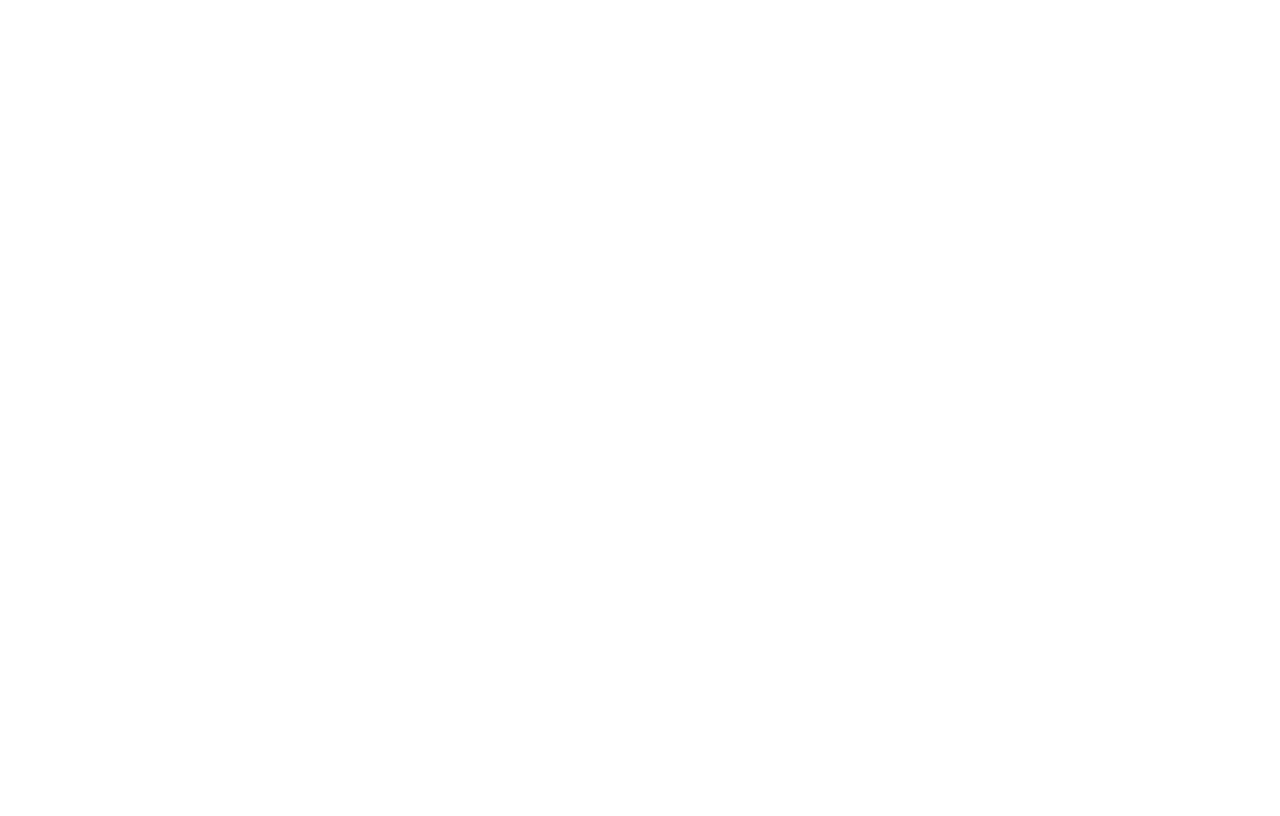
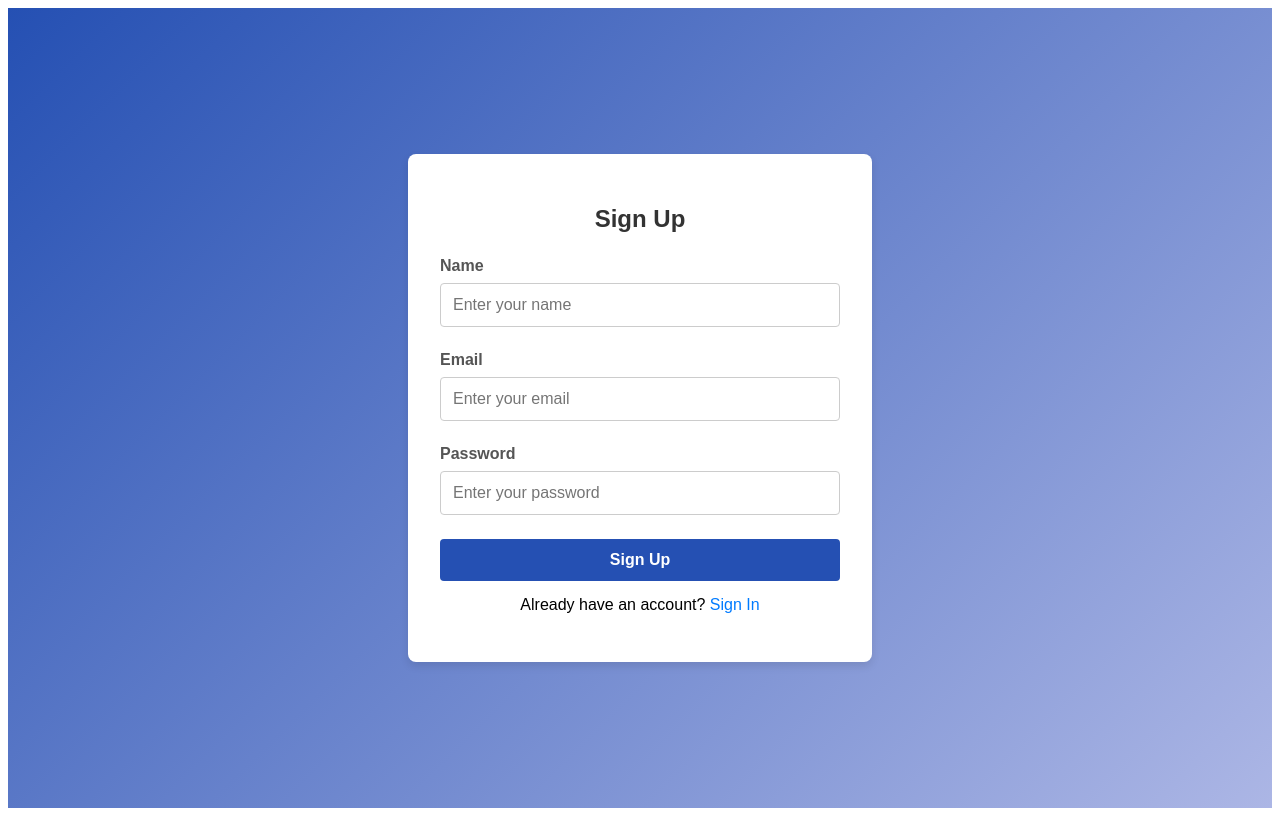
Before and after one commit to OCR-IDSCANNER/front-ocr, an Angular app: page /signup in a window 1280 px wide. Before the commit this address led to /. Built offline with nearby package versions, Linux system fonts and the light colour scheme.

Commit message:
front sign up and change file upload

```diff
--- a/package.json
+++ b/package.json
@@ -17,7 +17,7 @@
     "@angular/forms": "^19.0.0",
     "@angular/platform-browser": "^19.0.0",
     "@angular/platform-browser-dynamic": "^19.0.0",
-    "@angular/router": "^19.0.0",
+    "@angular/router": "^19.0.5",
     "rxjs": "~7.8.0",
     "tslib": "^2.3.0",
     "zone.js": "~0.15.0"
--- a/src/app/components/file-upload/file-upload.component.css
+++ b/src/app/components/file-upload/file-upload.component.css
@@ -91,13 +91,15 @@
   display: flex; /* Enables flexbox */
   justify-content: left; /* Centers the form horizontally */
   align-items: left; /* Centers the form vertically */
-  height: 70vh; /* Makes the container fill the viewport height */
-  margin: 0 auto; /* Center horizontally */
-  padding: 20px;
-  border: 2px solid #ccc;
-  border-radius: 10px;
-  background-color: #fff;
-  box-shadow: 0 4px 8px rgba(0, 0, 0, 0.1);
+  padding: 30px; /* Ajoute plus d'espace interne */
+  border: 2px solid #ccc; /* Bordure plus épaisse */
+  border-radius: 10px; /* Coins légèrement arrondis */
+  width: 90%; /* Augmente la largeur du conteneur */
+  max-width: 1200px; /* Limite la largeur maximale */
+  margin: 30px auto; /* Centrer le conteneur sur la page */
+  box-shadow: 0 4px 8px rgba(0, 0, 0, 0.1); /* Effet d'ombre pour une meilleure visibilité */
+  background-color: #f9f9f9;
+
 }
 
 .form-group {
--- a/src/app/components/file-upload/file-upload.component.ts
+++ b/src/app/components/file-upload/file-upload.component.ts
@@ -1,96 +1,93 @@
 import { Component } from '@angular/core';
-import { CommonModule } from '@angular/common';
-import { FormsModule } from '@angular/forms';
-import { HttpClient, HttpClientModule } from '@angular/common/http';
+import { CommonModule } from '@angular/common'; // Import de CommonModule nécessaire pour *ngIf
+import { FormsModule } from '@angular/forms'; // Import FormsModule
 
 @Component({
   selector: 'app-file-upload',
   standalone: true,
-  imports: [CommonModule, FormsModule,HttpClientModule],
+  imports: [CommonModule,FormsModule], // Importer CommonModule pour les directives comme *ngIf
   templateUrl: './file-upload.component.html',
   styleUrls: ['./file-upload.component.css'],
 })
 export class FileUploadComponent {
+  fileUrl: string = ''; // Déclaration pour ngModel
+
   selectedImage: string | ArrayBuffer | null = null;
-  imageFile: File | null = null;
-  apiResponse: any = {};
 
-  studentName: string = '';
-  schoolYear: string = '';
-  studentLevel: string = '';
-  schoolAdress: string = '';
-  idCode: string = '';
+    // Form data properties
+    carteType: string = '';
+    studentName: string = '';
+    schoolYear: string = '';
+    studentLevel: string = '';
+    idCode: string = '';
+    schoolName: string = '';
 
-  constructor(private http: HttpClient) {}
-
+  // Méthode pour gérer la sélection de fichier
   onFileSelect(event: Event): void {
     const input = event.target as HTMLInputElement;
     if (input.files && input.files.length > 0) {
-      this.imageFile = input.files[0];
+      const file = input.files[0];
       const reader = new FileReader();
 
       reader.onload = () => {
-        this.selectedImage = reader.result;
+        this.selectedImage = reader.result; // Contient l'URL de l'image en base64
       };
 
-      reader.readAsDataURL(this.imageFile);
+      reader.readAsDataURL(file); // Charge le fichier comme URL base64
     }
   }
 
-  onSubmit(): void {
-    if (!this.imageFile) {
-      console.error('No image selected!');
-      return;
-    }
-
-    const formData = new FormData();
-    formData.append('image', this.imageFile);
-
-    this.http.post('http://localhost:8180/ocr', formData).subscribe({
-      next: (response) => {
-        console.log('API Response:', response);
-        this.apiResponse = response;
-
-        this.studentName = this.apiResponse?.nom_etudiant || '';
-        this.schoolYear = this.apiResponse?.annee_unv || '';
-        this.studentLevel = this.apiResponse?.niveau || '';
-        this.schoolAdress = this.apiResponse?.text || '';
-      },
-      error: (error) => {
-        console.error('Error:', error);
-      },
-    });
+  // Méthode pour réinitialiser la sélection
+  clearSelection(): void {
+    this.selectedImage = null;
+    this.fileUrl = ''; // Réinitialise également l'URL manuelle si nécessaire
+  }
+  onFormSubmit(): void {
+    console.log('Form Submitted:');
+    console.log('Carte Type:', this.carteType);
+    console.log('Student Name:', this.studentName);
+    console.log('Year of School:', this.schoolYear);
+    console.log('Student Level:', this.studentLevel);
+    console.log('ID Code:', this.idCode);
+    console.log('School Name:', this.schoolName);
   }
 
-  clearSelection(): void {
-    this.selectedImage = null;
-    this.imageFile = null;
-    this.apiResponse = null;
+  // Méthode pour gérer le submit
+  onSubmit(): void {
+    console.log('Image submitted:', this.selectedImage);
+    // Logique de traitement après soumission
   }
 
   onDragOver(event: DragEvent): void {
-    event.preventDefault();
+    event.preventDefault(); // Empêche le comportement par défaut (comme l'ouverture du fichier dans le navigateur)
+    event.stopPropagation();
+    console.log('Drag over event detected');
   }
 
   onDragLeave(event: DragEvent): void {
     event.preventDefault();
+    event.stopPropagation();
+    console.log('Drag leave event detected');
   }
 
   onDrop(event: DragEvent): void {
-    event.preventDefault();
+    event.preventDefault(); // Empêche le comportement par défaut
+    event.stopPropagation();
+
     if (event.dataTransfer && event.dataTransfer.files.length > 0) {
-      this.imageFile = event.dataTransfer.files[0];
+      const file = event.dataTransfer.files[0];
       const reader = new FileReader();
 
       reader.onload = () => {
-        this.selectedImage = reader.result;
+        this.selectedImage = reader.result; // Charge le fichier comme URL base64
       };
 
-      reader.readAsDataURL(this.imageFile);
+      reader.readAsDataURL(file); // Charge le fichier en base64
+      console.log('File dropped:', file.name);
     }
   }
-
   onPaste(event: ClipboardEvent): void {
+    // Vérifiez si l'événement contient des fichiers
     if (event.clipboardData) {
       const items = event.clipboardData.items;
       for (let i = 0; i < items.length; i++) {
@@ -98,17 +95,18 @@
         if (item.type.startsWith('image/')) {
           const file = item.getAsFile();
           if (file) {
-            this.imageFile = file;
             const reader = new FileReader();
 
             reader.onload = () => {
-              this.selectedImage = reader.result;
+              this.selectedImage = reader.result; // Charge l'image comme URL base64
             };
 
             reader.readAsDataURL(file);
+            console.log('Image pasted:', file.name);
           }
         }
       }
     }
   }
+
 }
--- /dev/null
+++ b/src/app/components/signup/signup.component.css
@@ -0,0 +1,87 @@
+/* Container centré */
+.login-container {
+    display: flex;
+    justify-content: center;
+    align-items: center;
+    height: 100vh;
+    background: linear-gradient(135deg, #2550b3, #acb6e5);
+    font-family: Arial, sans-serif;
+  }
+
+  /* Formulaire */
+  .login-form {
+    background: #fff;
+    padding: 2rem;
+    border-radius: 8px;
+    box-shadow: 0 4px 8px rgba(0, 0, 0, 0.1);
+    width: 100%;
+    max-width: 400px;
+    text-align: center;
+  }
+
+  /* Titre */
+  .login-form h2 {
+    margin-bottom: 1.5rem;
+    color: #333;
+  }
+
+  /* Groupes de champs */
+  .form-group {
+    margin-bottom: 1.5rem;
+    text-align: left;
+  }
+
+  /* Labels */
+  .form-group label {
+    display: block;
+    margin-bottom: 0.5rem;
+    color: #555;
+    font-weight: bold;
+  }
+
+  /* Champs de saisie */
+  .form-group input {
+    width: 100%;
+    padding: 0.75rem;
+    border: 1px solid #ccc;
+    border-radius: 4px;
+    font-size: 1rem;
+    outline: none;
+    box-sizing: border-box;
+    transition: border 0.3s;
+  }
+
+  .form-group input:focus {
+    border-color: #74ebd5;
+  }
+
+  /* Bouton */
+  button {
+    width: 100%;
+    padding: 0.75rem;
+    border: none;
+    border-radius: 4px;
+    background: #2550b3;
+    color: #fff;
+    font-size: 1rem;
+    font-weight: bold;
+    cursor: pointer;
+    transition: background 0.3s;
+  }
+
+  button:hover {
+    background: #5ac0c1;
+  }
+  .signin-redirect {
+    text-align: center;
+    margin-top: 15px;
+  }
+
+  .signin-redirect a {
+    color: #007bff;
+    text-decoration: none;
+  }
+
+  .signin-redirect a:hover {
+    text-decoration: underline;
+  }
--- /dev/null
+++ b/src/app/components/signup/signup.component.html
@@ -0,0 +1,54 @@
+<div class="login-container">
+    <form class="login-form" [formGroup]="signupForm" (ngSubmit)="onSubmit()">
+      <h2>Sign Up</h2>
+      <div class="form-group">
+        <label for="name">Name</label>
+        <input
+          type="text"
+          id="name"
+          formControlName="name"
+          placeholder="Enter your name"
+          required
+        />
+        <div *ngIf="signupForm.get('name')?.errors?.['required'] && signupForm.get('name')?.touched">
+          Name is required
+        </div>
+      </div>
+
+      <div class="form-group">
+        <label for="email">Email</label>
+        <input
+          type="email"
+          id="email"
+          formControlName="email"
+          placeholder="Enter your email"
+          required
+        />
+        <div *ngIf="signupForm.get('email')?.errors?.['required'] && signupForm.get('email')?.touched">
+          Email is required
+        </div>
+        <div *ngIf="signupForm.get('email')?.errors?.['email'] && signupForm.get('email')?.touched">
+          Please enter a valid email
+        </div>
+      </div>
+
+      <div class="form-group">
+        <label for="password">Password</label>
+        <input
+          type="password"
+          id="password"
+          formControlName="password"
+          placeholder="Enter your password"
+          required
+        />
+        <div *ngIf="signupForm.get('password')?.errors?.['required'] && signupForm.get('password')?.touched">
+          Password is required
+        </div>
+      </div>
+
+      <button type="submit" [disabled]="!signupForm.valid">Sign Up</button>
+      <p class="signin-redirect">
+        Already have an account? <a routerLink="/signin">Sign In</a>
+      </p>
+    </form>
+</div>
--- /dev/null
+++ b/src/app/components/signup/signup.component.ts
@@ -0,0 +1,33 @@
+import { Component } from '@angular/core';
+import { FormBuilder, FormGroup, Validators, ReactiveFormsModule } from '@angular/forms';
+import { CommonModule } from '@angular/common';
+import { RouterModule } from '@angular/router';
+
+@Component({
+  selector: 'app-signup',  // Changed from app-login to app-signup
+  standalone: true,        // Added since you're using imports array
+  imports: [
+    CommonModule,
+    ReactiveFormsModule,
+    RouterModule
+  ],
+  templateUrl: './signup.component.html',
+  styleUrl: './signup.component.css'
+})
+export class SignupComponent {
+  signupForm: FormGroup;
+
+  constructor(private fb: FormBuilder) {
+    this.signupForm = this.fb.group({
+      name: ['', Validators.required],
+      email: ['', [Validators.required, Validators.email]],
+      password: ['', [Validators.required, Validators.minLength(6)]]
+    });
+  }
+
+  onSubmit() {
+    if (this.signupForm.valid) {
+      console.log(this.signupForm.value);
+    }
+  }
+}
```
Also changed, not shown: src/app/app.routes.ts (+4 -3 lines), src/app/components/file-upload/file-upload.component.html (+15 -12 lines), 2 other files (tests, documents, lock files or other folders).
